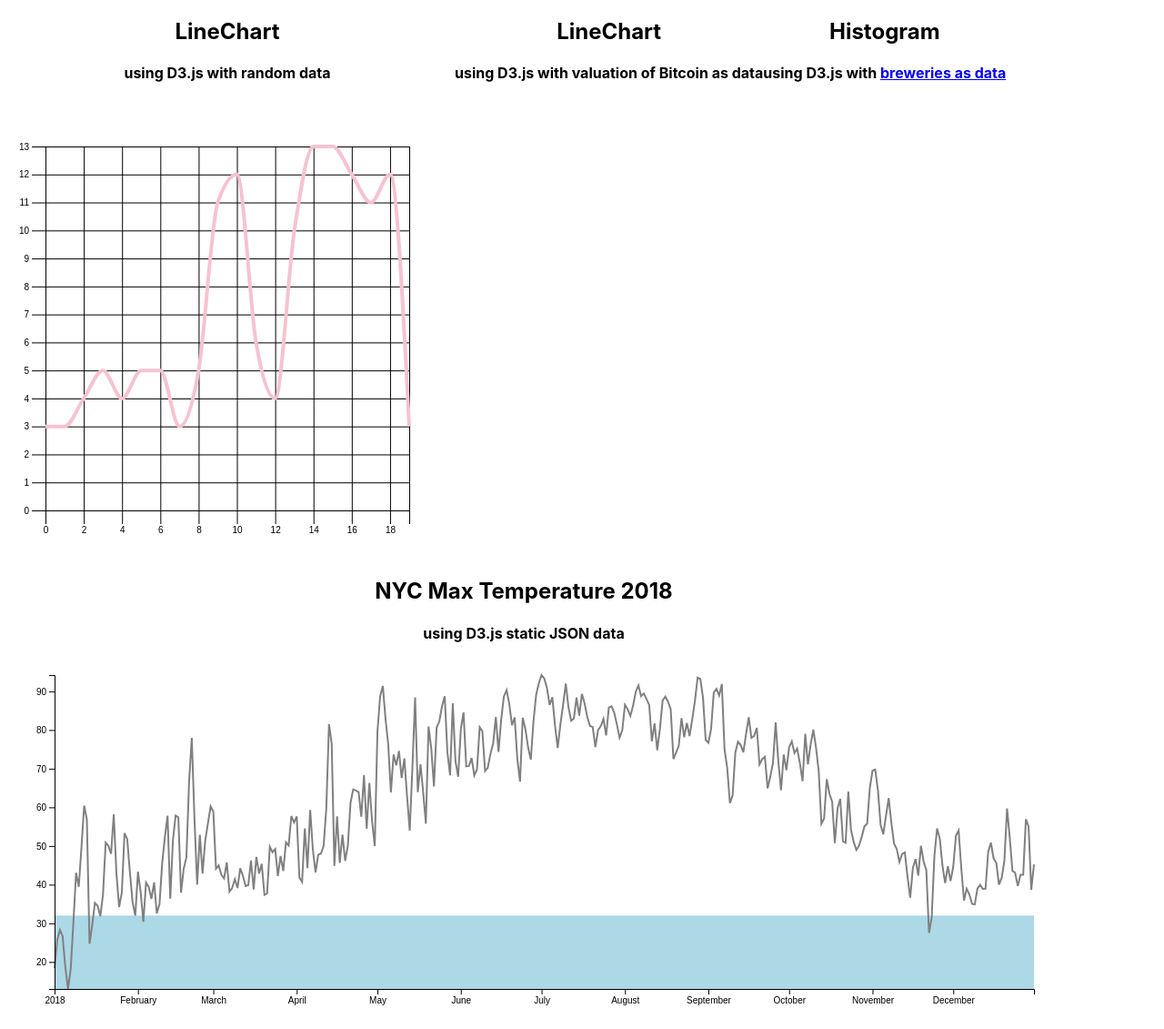
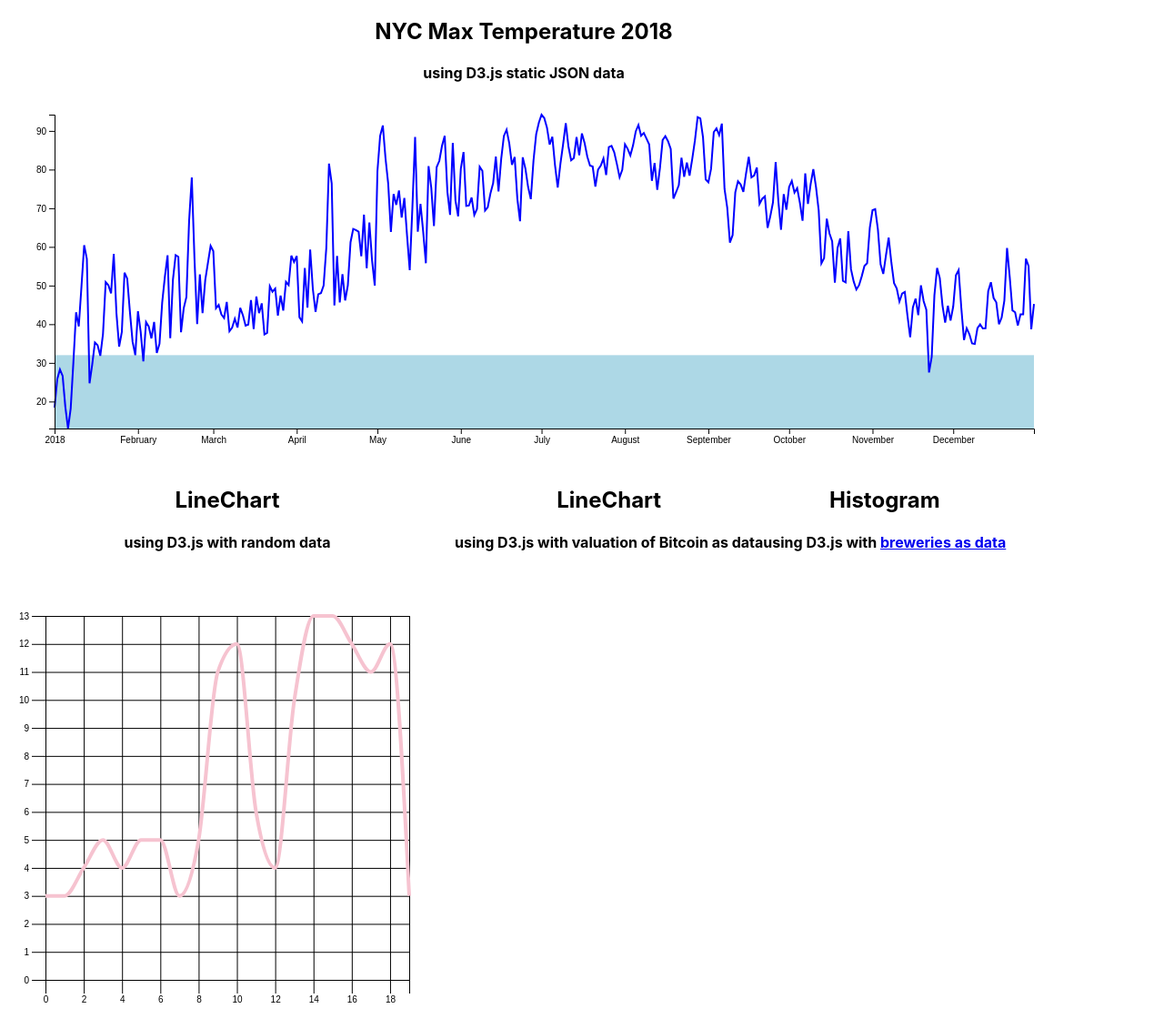
Before and after one commit to elijahsamuels/d3-starter, a React (Create React App) app: page / in a window 1280 px wide. Shown: the whole page at 91% size. Built offline with nearby package versions, Linux system fonts and the light colour scheme; no server answers.

Commit message:
trying to get lineColor function to work to change the coloring of the line based on the temperature

```diff
--- a/public/index.html
+++ b/public/index.html
@@ -2,7 +2,7 @@
 <html lang="en">
   <head>
     <meta charset="utf-8" />
-    <link rel="icon" href="%PUBLIC_URL%/favicon.ico" />
+    <!-- <link rel="icon" href="%PUBLIC_URL%/favicon.ico" /> -->
     <meta name="viewport" content="width=device-width, initial-scale=1" />
     <meta name="theme-color" content="#000000" />
     <meta
@@ -24,7 +24,7 @@
       work correctly both with client-side routing and a non-root public URL.
       Learn how to configure a non-root public URL by running `npm run build`.
     -->
-    <title>React App</title>
+    <title>D3.js project examples</title>
   </head>
   <body>
     <noscript>You need to enable JavaScript to run this app.</noscript>
--- a/src/App.js
+++ b/src/App.js
@@ -9,11 +9,11 @@ function App() {
     <div className="App">
 
       <div className="row">
+        <Weather height={400} width={400} />
 
         <LineChart height={400} width={400}/>
         <TimeSeries height={400} width={400} />
         <Histogram height={400} width={400} />
-        <Weather height={400} width={400} />
 
       </div>
     </div>
--- a/src/Charts/NYCTemperature2018.jsx
+++ b/src/Charts/NYCTemperature2018.jsx
@@ -23,7 +23,11 @@ function NYCTemperature2018() {
   };
 
   const drawChart = () => {
-    console.log("Left this console.log in so you can see the data.","\nData for NYC TemperatureMax 2018:", data);
+    console.log(
+      "Left this console.log in so you can see the data.",
+      "\nData for NYC TemperatureMax 2018:",
+      data
+    );
 
     let dimensions = {
       width: window.innerWidth * 0.9,
@@ -85,11 +89,17 @@ function NYCTemperature2018() {
       .x((d) => xScale(xAccessor(d)))
       .y((d) => yScale(yAccessor(d)));
 
+    // const lineColor = d3
+    //   .scaleLinear()
+    //   .domain([0, d3.max(data, (d) => d.temperatureMax)])
+    //   .range(["blue", "red"]);
+
     const line = bounds
       .append("path")
       .attr("d", lineGenerator(data))
       .attr("fill", "none")
-      .attr("stroke", "grey")
+      .attr("stroke", "blue") //---- CHANGE THIS TO THE TEMP ----//
+      // .attr("stroke", lineColor(45))
       .attr("stroke-width", 2);
 
     //---- Draw peripherals (sides and labels) ----//
@@ -111,7 +121,7 @@ function NYCTemperature2018() {
     <div>
       <h2>NYC Max Temperature 2018</h2>
       <h4>using D3.js static JSON data</h4>
-      <div className="wrapper" id="wrapper"></div>
+      <div className="wrapper chart" id="wrapper"></div>
     </div>
   );
 }
```
